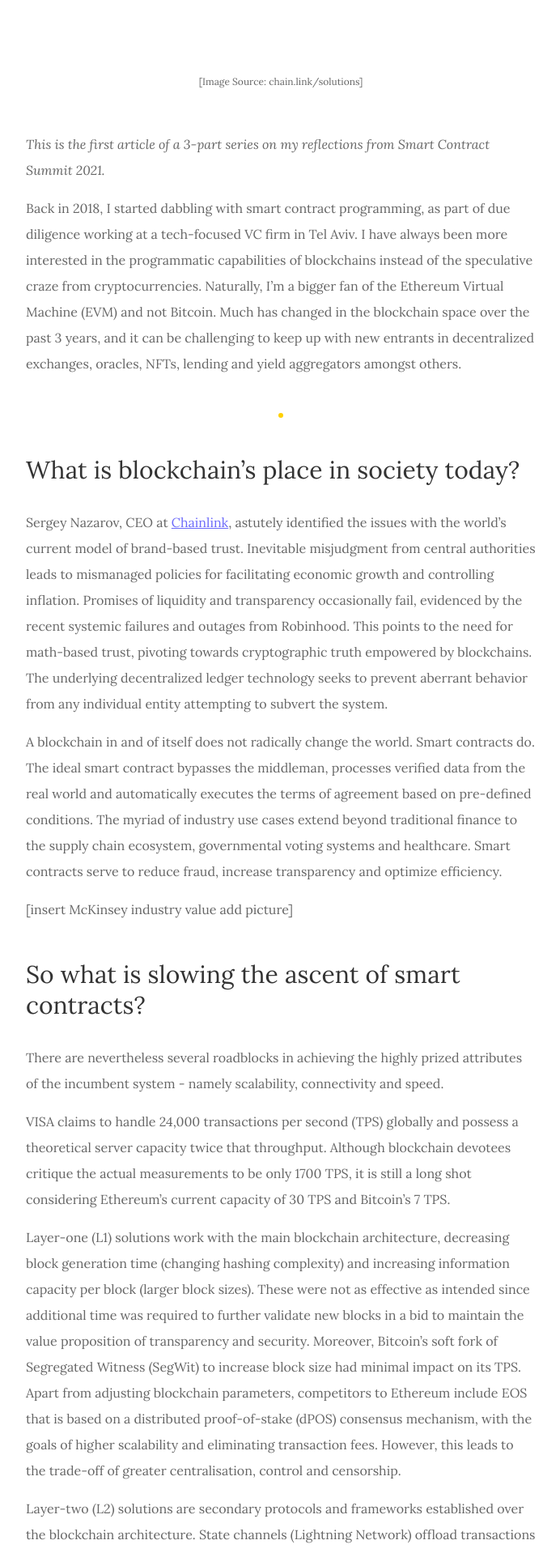
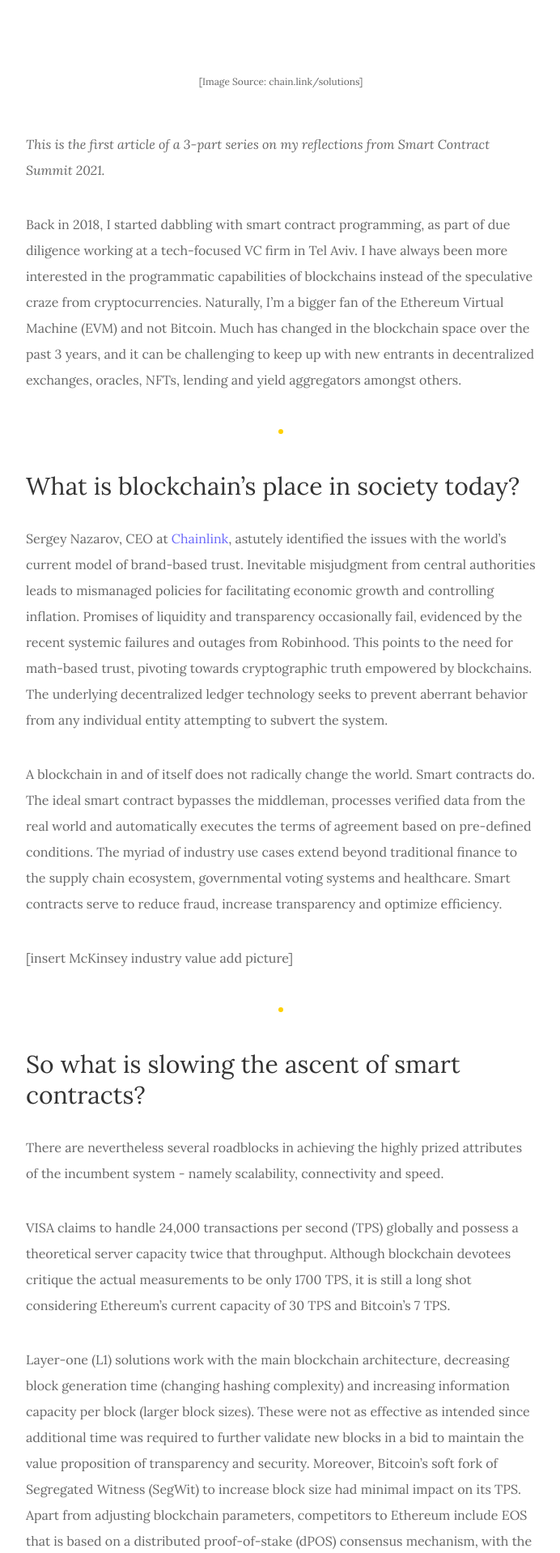
Before and after one commit to PrestonChing/prestonching.github.io, a Jekyll site: the page built from _posts/2021-08-20-chainlink-blockchain.md, in a window 1280 px wide. Shown: the part 678-2596 px from the top of the page at 81% size, without its empty margins (293-985 px from the left). Built offline with Jekyll 4.4.1, drawn with Linux system fonts in a browser that asks for light colours.

Commit message:
add chainlink post 2

```diff
--- a/_posts/2021-08-20-chainlink-blockchain.md
+++ b/_posts/2021-08-20-chainlink-blockchain.md
@@ -20,6 +20,7 @@ A blockchain in and of itself does not radically change the world. Smart contrac
 
 [insert McKinsey industry value add picture]
 
+---
 
 ## So what is slowing the ascent of smart contracts?
 
--- a/_sass/4-layouts/_post.scss
+++ b/_sass/4-layouts/_post.scss
@@ -43,6 +43,7 @@
   p {
     font-size: 16px;
     line-height: 32px;
+    margin-bottom: 35px;
     color: $gray;
     img {
       margin: 30px 0;
@@ -54,9 +55,6 @@
     margin-bottom: 15px;
     line-height: 32px;
     color: $gray;
-  }
-  a {
-    text-decoration: underline;
   }
 }
 
```
